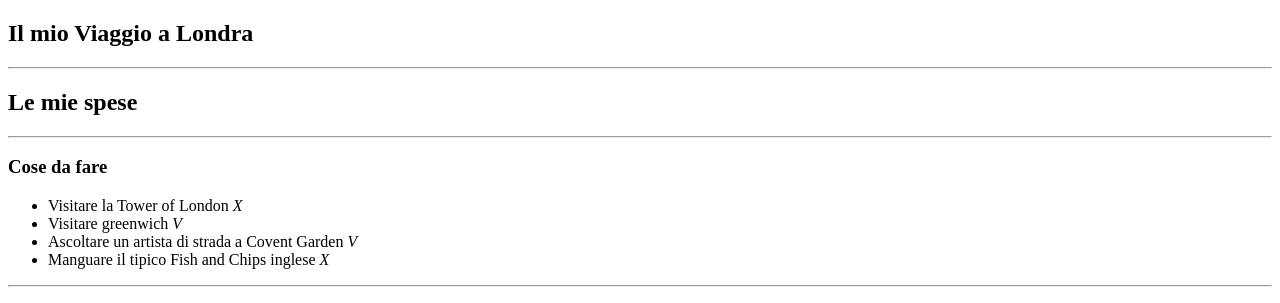
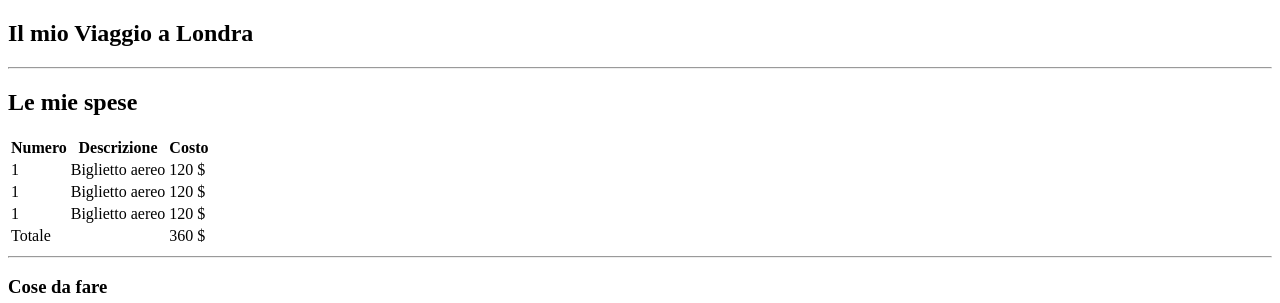
Before and after one commit to davidequattrocchi10/html-london-trip, a plain HTML site: page index.html in a window 1280 px wide. Shown: the top 303 px of the page. Drawn offline with Linux system fonts and the light colour scheme.

Commit message:
add table

```diff
--- a/index.html
+++ b/index.html
@@ -9,12 +9,44 @@
     <header>
         <section>
             <h1> Il mio Viaggio a Londra </h1>
+
+
         </section>
         <hr>
     </header>
     <main>
         <h2> Le mie spese</h2>
-
+        <table>
+            <thead>
+                <th> Numero </th>
+                <th> Descrizione </th>
+                <th> Costo </th>
+            </thead>
+            <tbody>
+                <tr>
+                    <td>1</td>
+                    <td>Biglietto aereo</td>
+                    <td>120 $</td>
+                </tr>
+                <tr>
+                    <td>1</td>
+                    <td>Biglietto aereo</td>
+                    <td>120 $</td>
+                </tr>
+                <tr>
+                    <td>1</td>
+                    <td>Biglietto aereo</td>
+                    <td>120 $</td>
+                </tr>
+            </tbody>
+            <tfoot>
+                <tr>
+                    <td>Totale</td>
+                    <td> </td>
+                    <td>360 $</td>
+                </tr>
+            </tfoot>
+        </table>
         <hr>
         <h3> Cose da fare </h3>
         <ul>
```
